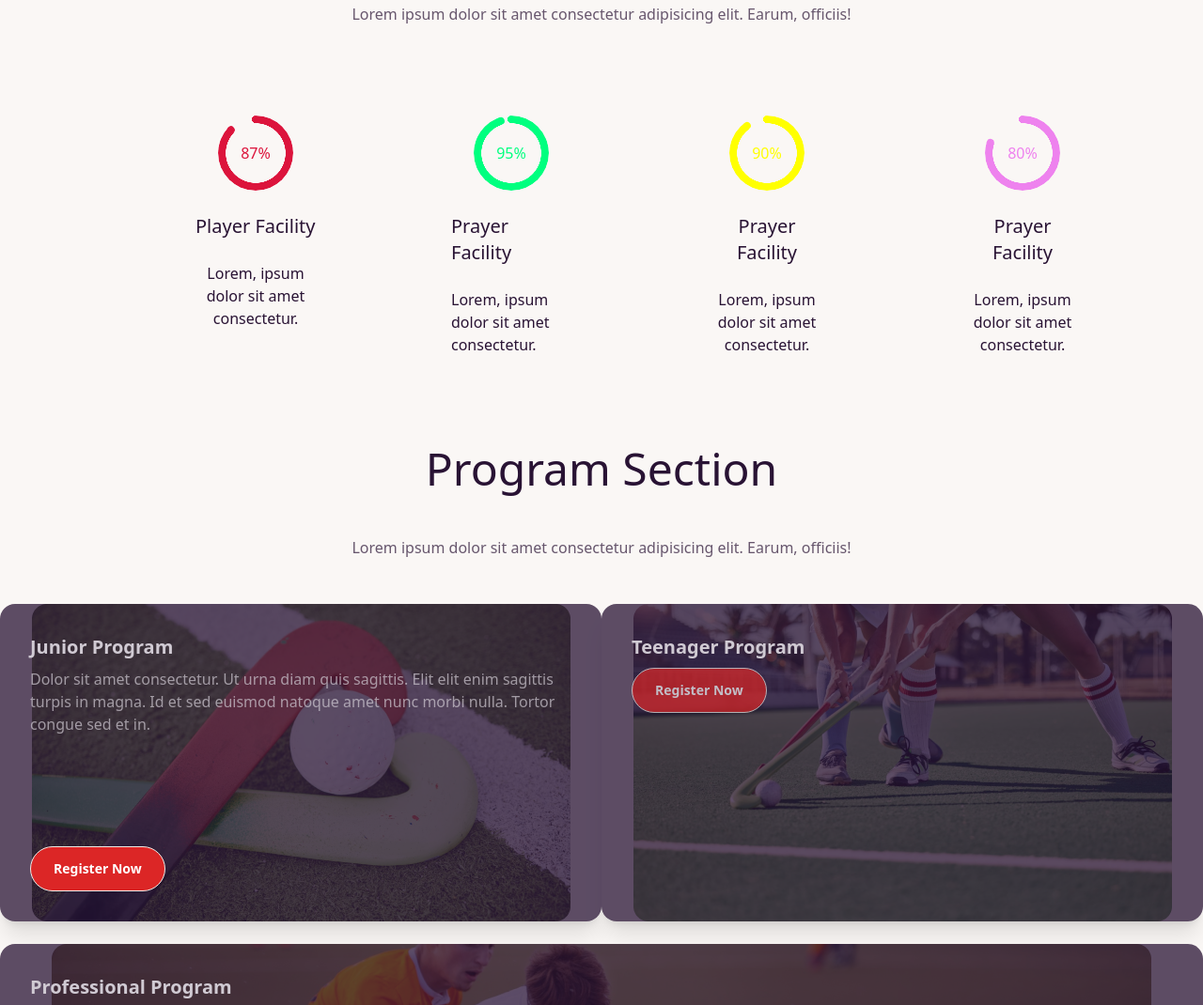
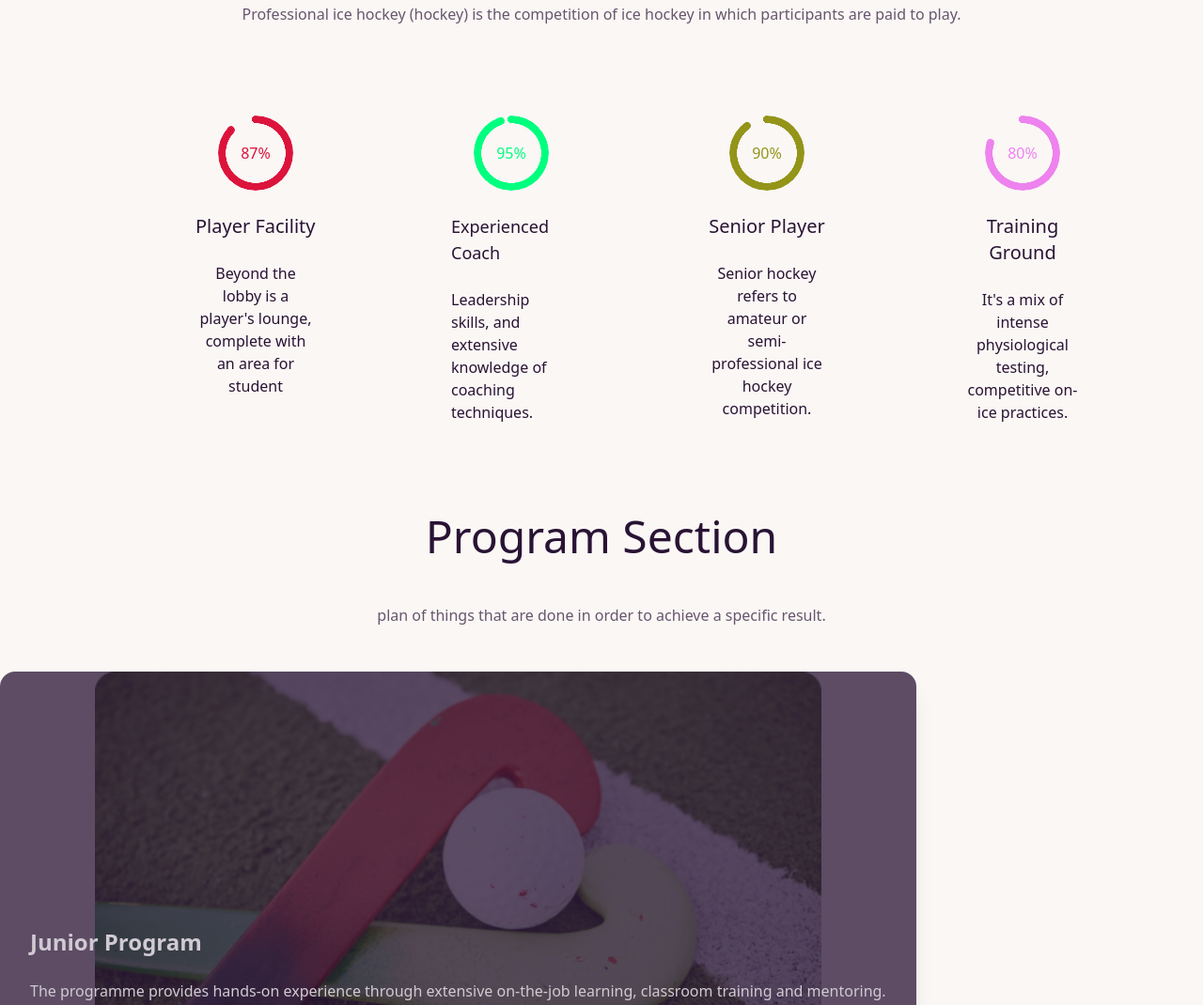
Before and after one commit to nahar-nur/hockys-club, a plain HTML site: page index.html in a window 1280 px wide. Shown: the part 865-1935 px from the top of the page at 94% size. Drawn offline with nearby package versions, Linux system fonts and the light colour scheme.

Commit message:
edited some text

```diff
--- a/index.html
+++ b/index.html
@@ -104,7 +104,7 @@
      <section class="container mx-auto px-24">
             <div class="my-12 text-center" >
                 <h2 class="text-5xl">Professional Hockeys Club</h2>
-                <p class="opacity-70 my-12 w-50%">Lorem ipsum dolor sit amet consectetur adipisicing elit. Earum, officiis!</p>
+                <p class="opacity-70 my-12 w-50%">Professional ice hockey (hockey) is the competition of ice hockey in which participants are paid to play. </p>
             </div>
             <div class=" grid grid-cols-1 md:grid-cols-2 lg:grid-cols-4">
             <div class="w-32 my-12 ml-28 ">
@@ -112,7 +112,7 @@
                      </div>
                      <div class="">
                      <h5 class="my-6 text-xl">Player Facility</h5>
-                     <p class=" text-center">Lorem, ipsum dolor sit amet consectetur.</p>
+                     <p class=" text-center">Beyond the lobby is a player's lounge, complete with an area for student</p>
                      </div>
                      </div>
                     <div class="w-32 my-12 ml-28">
@@ -120,18 +120,19 @@
                     role="progressbar">95%
                       </div>
                       <div class="">
-                      <h5 class="my-6 text-xl">Prayer Facility</h5>
-                      <p class="">Lorem, ipsum dolor sit amet consectetur.</p>
+                      <h5 class="my-6 text-lg">Experienced Coach</h5>
+                      <p class="">Leadership skills, and extensive knowledge of coaching techniques.
+                        </p>
                      </div>
 
                     </div>
                     <div class=" w-32  my-12 ml-28">
-                     <div class="radial-progress ml-6" style="--value:90;color: yellow;"
+                     <div class="radial-progress ml-6" style="--value:90;color: rgb(148, 148, 25);"
                      role="progressbar">90%
                        </div>
                        <div class="text-center ">
-                       <h5 class="my-6 text-xl">Prayer Facility</h5>
-                       <p >Lorem, ipsum dolor sit amet consectetur.</p>
+                       <h5 class="my-6 text-xl">Senior Player</h5>
+                       <p >Senior hockey refers to amateur or semi-professional ice hockey competition.</p>
                       </div>
                       </div>
                       <div class=" w-32   my-12 ml-28">
@@ -139,8 +140,8 @@
                       role="progressbar">80%
                         </div>
                         <div class="text-center">
-                        <h5 class="my-6 text-xl">Prayer Facility</h5>
-                        <p class="">Lorem, ipsum dolor sit amet consectetur.</p>
+                        <h5 class="my-6 text-xl">Training Ground</h5>
+                        <p class="">It's a mix of intense physiological testing, competitive on-ice practices.</p>
                        </div>
                     </div>
                  </div>
@@ -148,60 +149,64 @@
      </section>
      <!-- professional progress section ends here -->
      <!-- program section starts here -->
-     <section class="container mx-auto">
+     <section class="container mx-auto ">
         <div class="my-12 text-center">
             <h2 class="text-5xl">Program Section</h2>
-            <p class="opacity-70 my-12 w-50%">Lorem ipsum dolor sit amet consectetur
-           adipisicing elit. Earum, officiis!</p>
+            <p class="opacity-70 my-12 w-50%"> plan of things that are done in order to achieve a specific result.</p>
         </div>
-        <div class="grid grid-cols-2  justify-center items-center">
-            <div class="card w-full bg-base-100 shadow-xl image-full">
-                <figure><img src="./Images/2.png" alt="Shoes" /></figure>
+        <div class="flex">
+
+            <div class="card w-fit  bg-base-100 shadow-xl image-full">
+                <figure><img  src="./Images/2.png" alt="Shoes " class="center" /></figure>
                 <div class="card-body">
-                  <h2 class="card-title">Junior Program</h2>
-                  <p class="opacity-70">Dolor sit amet consectetur. Ut urna diam quis sagittis. Elit elit
-                    enim sagittis turpis in magna. Id et sed euismod natoque amet nunc morbi nulla. Tortor congue sed et in.</p>
+                  <p class=" text-left mt-60 w-50%"><span class="text-2xl font-semibold">Junior Program</span> <br> <br>The programme provides hands-on experience through extensive on-the-job learning, classroom training and mentoring.</p>
                   <div class="card-actions justify-start">
-                    <button class="btn px-6 py-3 bg-red-600 text-white">Register Now</button>
+                    <button class="btn px-6 py-3 bg-red-600 text-white mt-4">Register
+                        Now</button>
+                        </div>
                   </div>
                 </div>
               </div>
-              <div class="card w-full bg-base-100 shadow-xl image-full">
-                <figure><img src="./Images/3.png" alt="Shoes" /></figure>
-                <div class="card-body">
-                  <h2 class="card-title">Teenager Program</h2>
-                  <p class="opacity-70 text-center>Dolor sit amet consectetur. Ut urna diam quis
-            sagittis. Elit elit
-                    enim sagittis turpis in magna. Id et sed euismod natoque amet nunc
-            morbi nulla. Tortor congue sed et in.</p>
-                  <div class="card-actions justify-start">
-                    <button class="btn px-6 py-3 bg-red-600 text-white">Register Now</button>
+          </div>
+    </div>
+
+      <div class="card w-fit  bg-base-100 shadow-xl image-full">
+          <figure><img  src="./Images/3.png" alt="Shoes " class="center" /></figure>
+          <div class="card-body">
+            <p class=" text-left mt-60 w-50%"><span class="text-2xl font-semibold">Teenager Program</span> <br> <br>The programme provides hands-on experience through extensive on-the-job learning, classroom training and mentoring.</p>
+            <div class="card-actions justify-start">
+              <button class="btn px-6 py-3 bg-red-600 text-white mt-4">Register
+                  Now</button>
                   </div>
-                </div>
-              </div>
-              <div class=" container mx-auto flex flex-1 my-6 justify-center">
-                <div class="card w-fit bg-base-100 shadow-xl image-full">
-                    <figure><img src="./Images/4.png" alt="Shoes" /></figure>
+            </div>
+          </div>
+        </div>
+    </div>
+</div>
+        </div>
+
+              <div class="container mx-auto text-center  my-6 flex flex-1 justify-center items-center">
+                <div class="card w-fit  bg-base-100 shadow-xl image-full">
+                    <figure><img  src="./Images/4.png" alt="Shoes " class="center" /></figure>
                     <div class="card-body">
-                      <h2 class="card-title">Professional Program</h2>
-                      <p class="text-start w-50%">Dolor sit amet consectetur. Ut urna diam quis sagittis. Elit elit
-                        enim sagittis turpis in magna. Id et sed euismod natoque amet nunc morbi nulla. Tortor congue sed et in.</p>
+                      <p class=" text-left mt-60 w-50%"><span class="text-2xl font-semibold">Professional Program</span> <br> <br>The programme provides hands-on experience through extensive on-the-job learning, classroom training and mentoring.</p>
                       <div class="card-actions justify-start">
                         <button class="btn px-6 py-3 bg-red-600 text-white mt-4">Register
                             Now</button>
+                            </div>
                       </div>
                     </div>
                   </div>
               </div>
         </div>
      </section>
-     <!-- program section starts here -->
+     <!-- program section ends here -->
      <!-- New products section starts here -->
      <section class="container mx-auto ">
       <div class="my-12 text-center">
         <h2 class="text-5xl">Our New Products Section</h2>
-        <p class="opacity-70 my-12 w-50%">Lorem ipsum dolor sit amet consectetur
-       adipisicing elit. Earum, officiis!</p>
+        <p class="opacity-70 my-12 w-50%"> Our new products are available from today.
+       </p>
     </div>
     <div class="lg:flex justify-between items-center ">
       <!-- card section -->
@@ -225,8 +230,8 @@
                 <p>500</p>
               </div>
             </div>
-          <h2 class="card-title">World Cup Flags Football</h2>
-          <p>Click the button to watch on Jetflix app.</p>
+          <h2 class="card-title">Jacket for Football players</h2>
+          <p>Click the button to watch the jackets.</p>
           <div class="flex gap-6">
             <div class="card-actions justify-start">
              <p class="text-red-600 font-semibold">price - $22.00</p>
@@ -292,7 +297,7 @@
             <p>507</p>
           </div>
         </div>
-          <h2 class="card-title">World Cup Flags Football</h2>
+          <h2 class="card-title">Cap for Hockey players</h2>
           <p class="my-4">Click the button to watch on Jetflix app.</p>
            <!-- price section -->
           <div class="flex gap-6">
```
